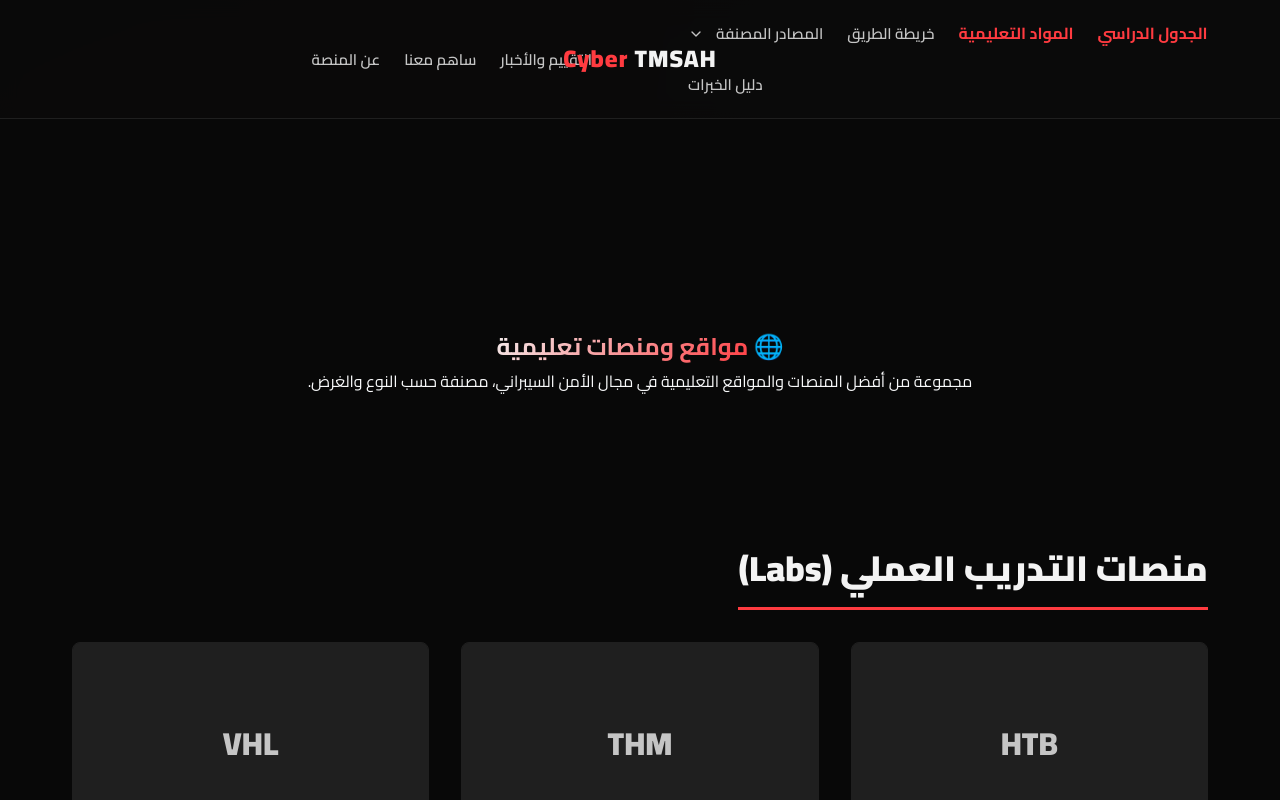
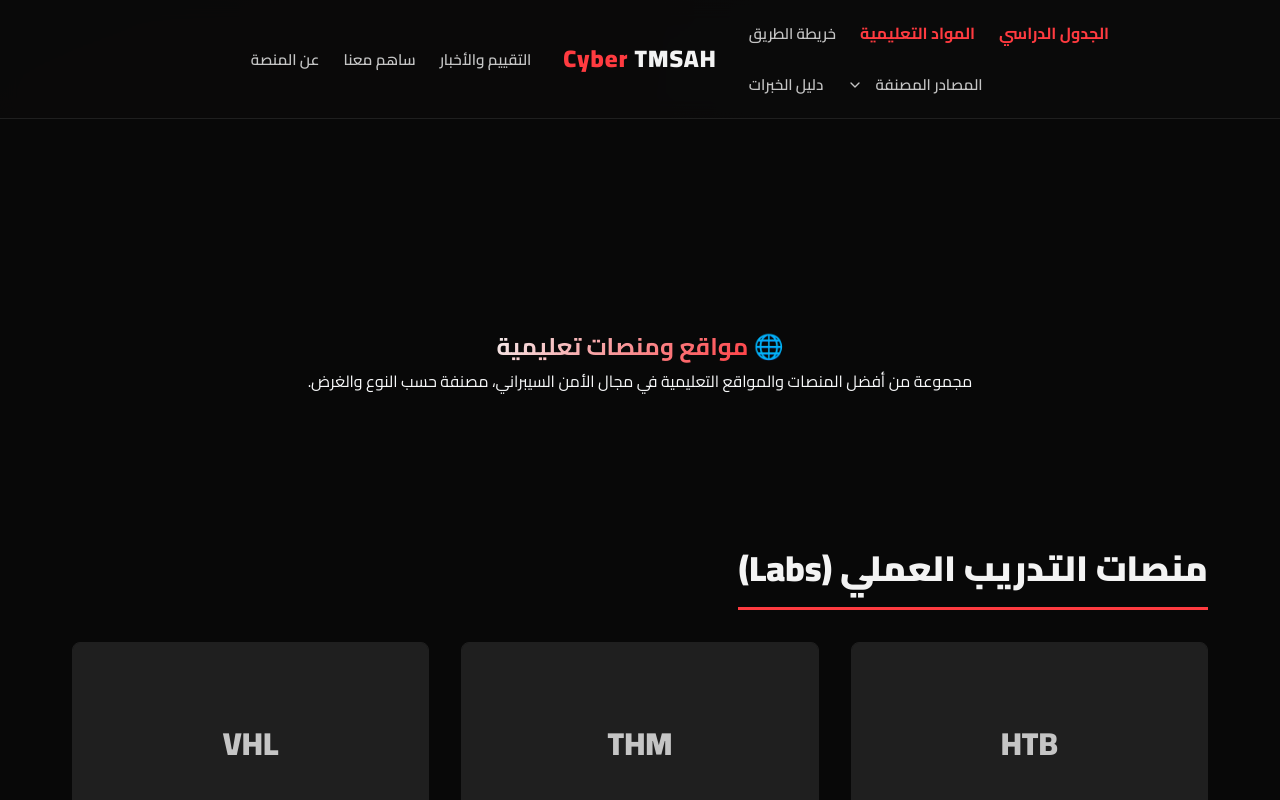
Before and after one commit to phoenixcrypto/cyber-tmsah, a Next.js app: page /platforms in a window 1280 px wide. Shown: the top 800 px of the page. Built offline with nearby package versions, Linux system fonts and the light colour scheme.

Commit message:
Fix Navbar layout using Grid - Logo centered properly
- Use CSS Grid with 3 columns (1fr auto 1fr)
- Logo in center column (grid-column: 2)
- Left sections in column 1, right sections in column 3
- No overlap between logo and navigation links
- Proper spacing and alignment

```diff
--- a/app/globals.css
+++ b/app/globals.css
@@ -123,9 +123,9 @@
   max-width: 1600px;
   margin: 0 auto;
   padding: 1.25rem 2rem;
-  display: flex;
+  display: grid;
+  grid-template-columns: 1fr auto 1fr;
   align-items: center;
-  justify-content: space-between;
   gap: 2rem;
   position: relative;
 }
@@ -136,14 +136,14 @@
   color: var(--accent-silver);
   letter-spacing: 1px;
   white-space: nowrap;
-  flex-shrink: 0;
+  text-align: center;
+  grid-column: 2;
+  z-index: 10;
 }
 
 .logo-center {
-  position: absolute;
-  left: 50%;
-  transform: translateX(-50%);
-  z-index: 10;
+  grid-column: 2;
+  text-align: center;
 }
 
 .logo span {
@@ -156,7 +156,6 @@
   list-style: none;
   gap: 1.5rem;
   flex-wrap: wrap;
-  flex: 1;
 }
 
 .nav-links-horizontal {
@@ -173,14 +172,12 @@
 
 .nav-left {
   justify-content: flex-end;
-  margin-left: auto;
-  padding-left: 2rem;
+  grid-column: 1;
 }
 
 .nav-right {
   justify-content: flex-start;
-  margin-right: auto;
-  padding-right: 2rem;
+  grid-column: 3;
 }
 
 .nav-link {
@@ -471,6 +468,7 @@
 /* Responsive Navbar */
 @media (max-width: 1024px) {
   .nav-container {
+    grid-template-columns: 1fr auto 1fr;
     gap: 1.5rem;
   }
 
@@ -479,14 +477,6 @@
     font-size: 0.9rem;
   }
 
-  .nav-left {
-    padding-left: 1rem;
-  }
-
-  .nav-right {
-    padding-right: 1rem;
-  }
-
   .logo {
     font-size: 1.3rem;
   }
@@ -494,20 +484,22 @@
 
 @media (max-width: 768px) {
   .nav-container {
+    display: flex;
     justify-content: space-between;
+    align-items: center;
   }
 
   .nav-links {
     display: none;
   }
 
-  .logo-center {
-    position: static;
-    transform: none;
-  }
-
   .logo {
     font-size: 1.2rem;
+    grid-column: auto;
+  }
+
+  .logo-center {
+    grid-column: auto;
   }
 }
 
```
